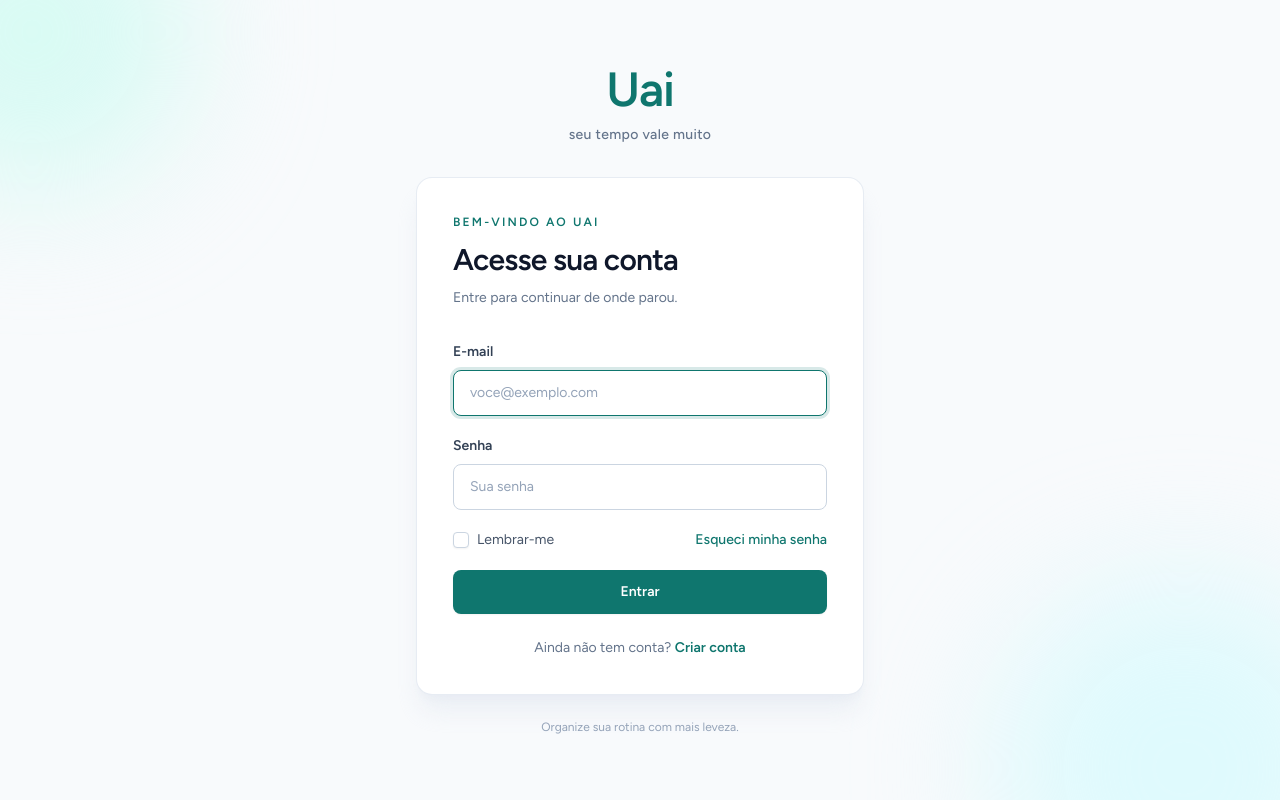
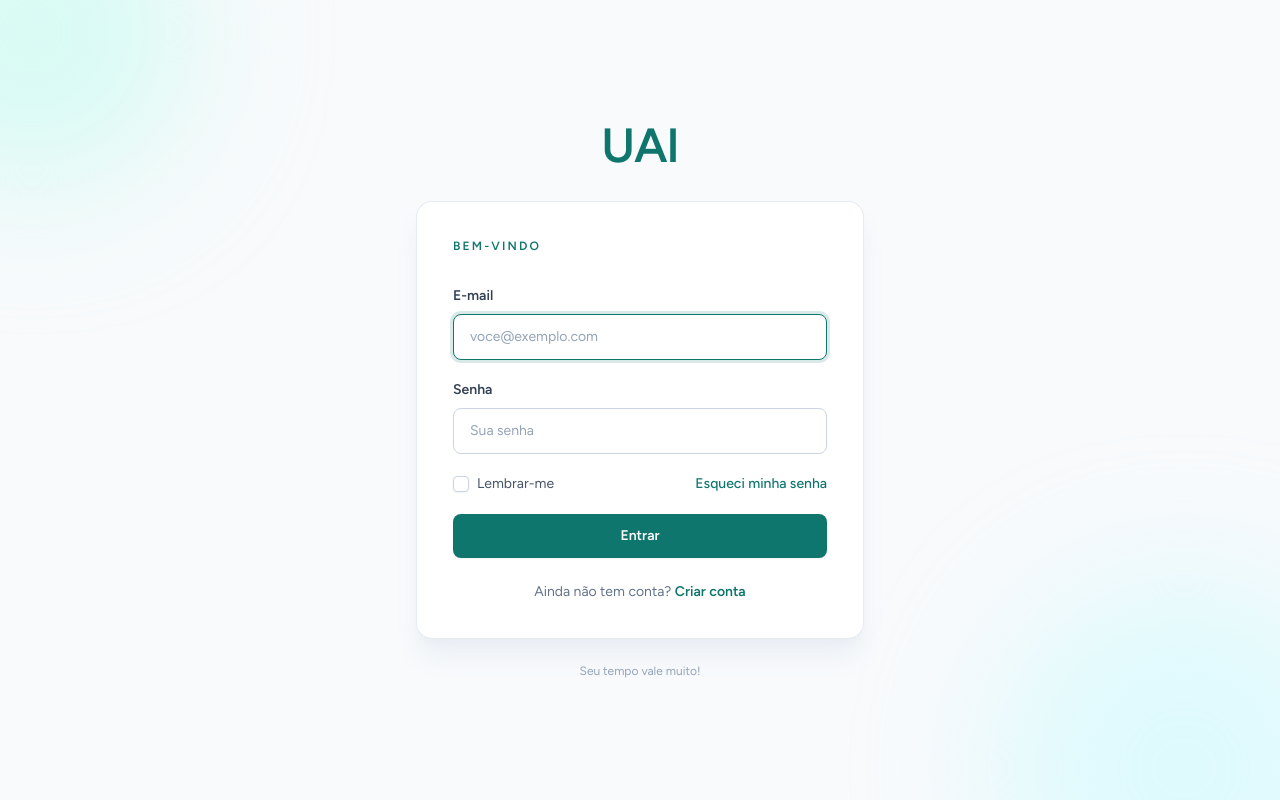
Before and after one commit to MariCristianiRibeiro/ADS_MariRibeiro_Uai.exe, a Laravel app: page /login in a window 1280 px wide. Run offline with Laravel 12, Linux system fonts and the light colour scheme; style sheets or scripts are compiled from the project's sources; parts of the project's set-up code (start-up, migrations or seed data) failed here and were passed over.

Commit message:
Interface Login

```diff
--- a/resources/views/auth/login.blade.php
+++ b/resources/views/auth/login.blade.php
@@ -1,8 +1,6 @@
 <x-guest-layout>
     <div class="mb-8">
-        <p class="text-xs font-bold uppercase tracking-[0.18em] text-teal-700">Bem-vindo ao Uai</p>
-        <h1 class="mt-3 text-3xl font-bold tracking-tight text-slate-900">Acesse sua conta</h1>
-        <p class="mt-2 text-sm leading-6 text-slate-500">Entre para continuar de onde parou.</p>
+        <p class="text-xs font-bold uppercase tracking-[0.18em] text-teal-700">Bem-vindo</p>
     </div>
 
     <x-auth-session-status class="mb-5 rounded-xl bg-teal-50 px-4 py-3 text-sm text-teal-800" :status="session('status')" />
--- a/resources/views/components/application-logo.blade.php
+++ b/resources/views/components/application-logo.blade.php
@@ -1,3 +1,3 @@
 <span {{ $attributes->merge(['class' => 'inline-flex items-center font-extrabold leading-none tracking-tight text-gray-900']) }}>
-    Uai
+    UAI
 </span>
--- a/resources/views/layouts/guest.blade.php
+++ b/resources/views/layouts/guest.blade.php
@@ -24,14 +24,13 @@
                     <a href="/" aria-label="Uai - início">
                         <x-application-logo class="text-5xl text-teal-700" />
                     </a>
-                    <p class="text-sm font-medium tracking-wide text-slate-500">seu tempo vale muito</p>
                 </div>
 
                 <div class="rounded-2xl border border-slate-200/80 bg-white p-6 shadow-xl shadow-slate-200/60 sm:p-9">
                     {{ $slot }}
                 </div>
 
-                <p class="mt-6 text-center text-xs text-slate-400">Organize sua rotina com mais leveza.</p>
+                <p class="mt-6 text-center text-xs text-slate-400">Seu tempo vale muito!</p>
             </div>
         </main>
     </body>
```
